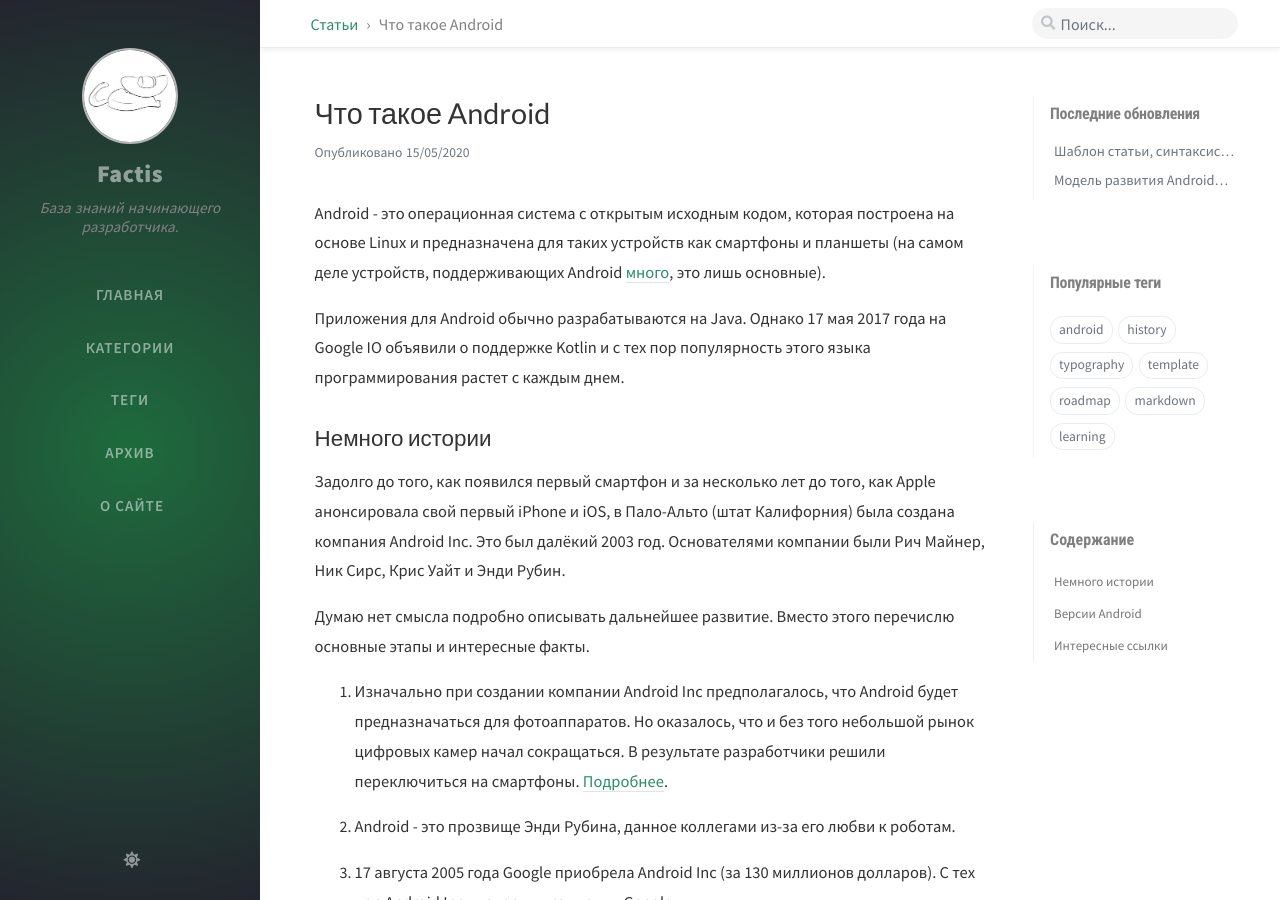
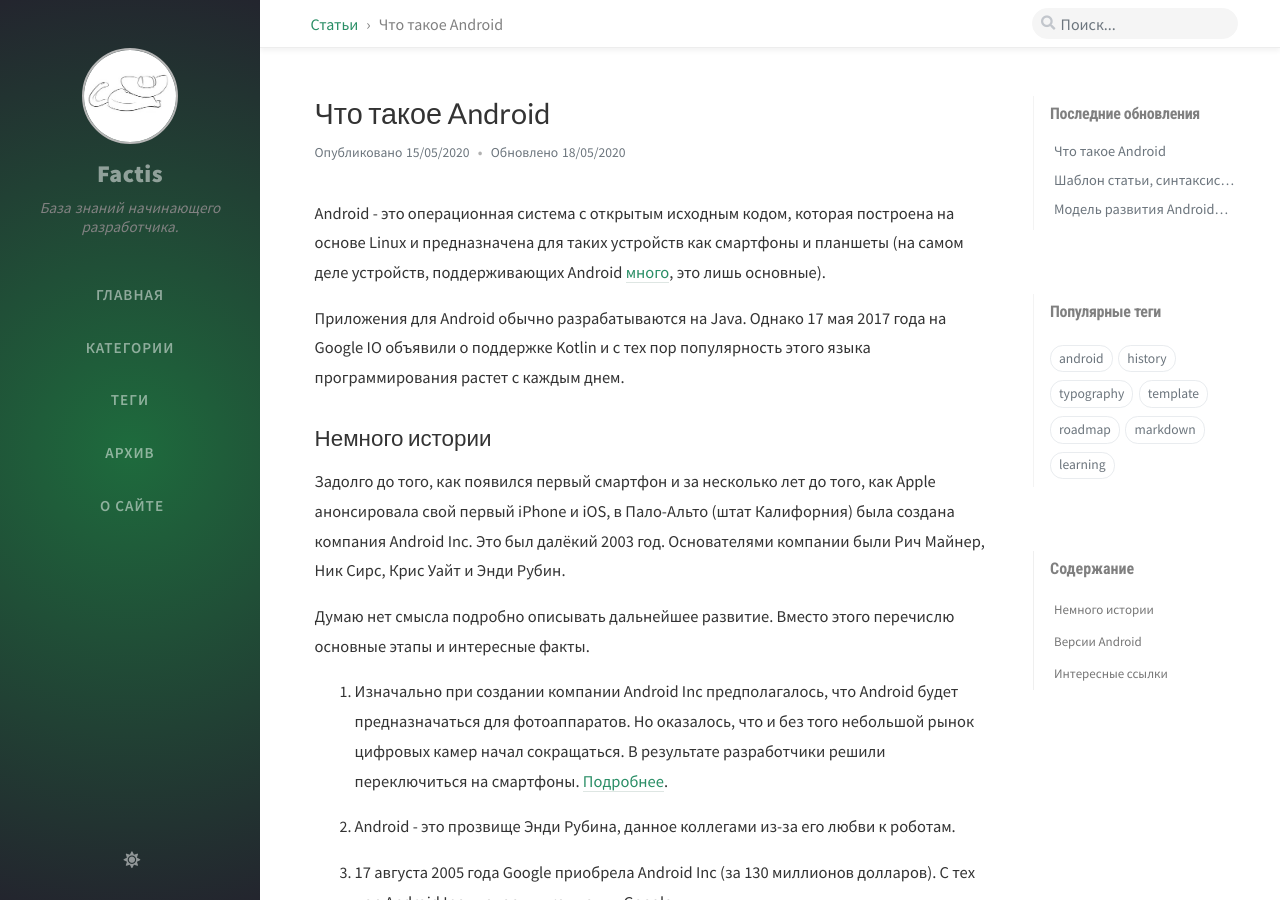
Before and after one commit to Bimlibik/bimlibik.github.io, a Jekyll site: the page built from _posts/2020-05-15-about-android.md, in a window 1280 px wide and 900 px high. Built offline with Jekyll 4.4.1, drawn with Linux system fonts in a browser that asks for light colours; nearby versions of some CDN libraries; comment, search, counter and statistics services are not loaded.

Commit message:
[Automation] Updated the Lastmod for post(s).

```diff
--- a/_data/updates.yml
+++ b/_data/updates.yml
@@ -1,3 +1,6 @@
+-
+  filename: 'about-android'
+  lastmod: '2020-05-18 18:10:10 +0800'
 -
   filename: 'roadmap-android-developer'
   lastmod: '2020-05-15 02:57:50 +0800'
```
